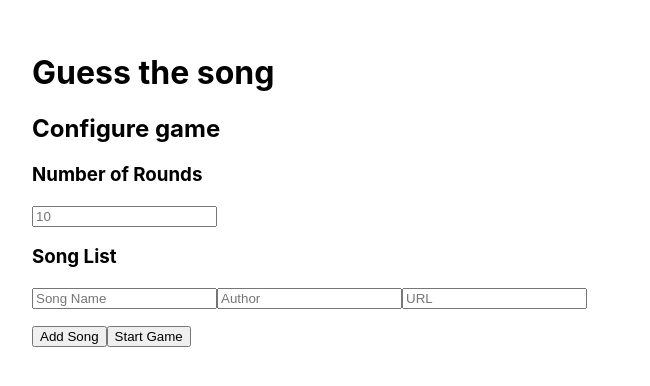
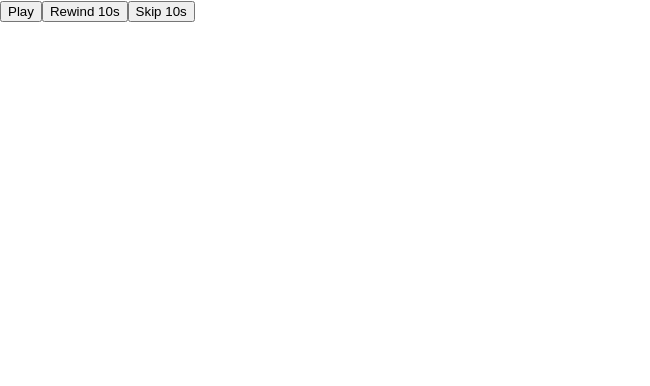
Before and after one commit to Tuanlinh12312/Guess-the-song-singleplayer, a React (Create React App) app in the folder frontend/: page /ingame in a window 1280 px wide. Shown: the top 386 px of the page, without its empty margins (0-650 px from the left). Built offline with nearby package versions, Linux system fonts and the light colour scheme.

Commit message:
frontend routing

```diff
--- a/frontend/package.json
+++ b/frontend/package.json
@@ -9,6 +9,7 @@
     "react": "^19.0.0",
     "react-bootstrap": "^2.9.0-beta.1",
     "react-dom": "^19.0.0",
+    "react-router-dom": "^7.1.3",
     "react-scripts": "5.0.1",
     "react-youtube": "^10.1.0"
   },
--- a/frontend/src/App.js
+++ b/frontend/src/App.js
@@ -1,15 +1,18 @@
 import React from "react";
 import SongSubmissionForm from "./components/SongSubmissionForm";
 import YouTubePlayer from "./components/YoutubePlayer";
+import { BrowserRouter as Router, Routes, Route } from "react-router-dom";
+import MainGame from "./components/MainGame";
 
 function App() {
   return (
-    <div style={{ padding: "2rem" }}>
-      <h1>Guess the song</h1>
-      <SongSubmissionForm />
-    </div>
+    <Router>
+      <Routes>
+        <Route path="/" element={<SongSubmissionForm />} />
+        <Route path="/ingame" element={<MainGame />} />
+      </Routes>
+    </Router>
   );
-  // return <YouTubePlayer videoUrl={"https://www.youtube.com/watch?v=r6zIGXun57U&ab_channel=LeagueofLegends"}/>;
 }
 
 export default App;
--- a/frontend/src/components/MainGame.jsx
+++ b/frontend/src/components/MainGame.jsx
@@ -3,11 +3,12 @@ import axios from "axios";
 import YouTubePlayer from "./YoutubePlayer";
 
 const MainGame = () => {
-    return (
-        <div>
-            <h2>Listen carefully!</h2>
-        </div>
-    );
+    // return (
+    //     <div>
+    //         <h2>Listen carefully!</h2>
+    //     </div>
+    // );
+    return <YouTubePlayer videoUrl={"https://www.youtube.com/watch?v=r6zIGXun57U&ab_channel=LeagueofLegends"}></YouTubePlayer>;
 };
 
 export default MainGame;
--- a/frontend/src/components/SongSubmissionForm.jsx
+++ b/frontend/src/components/SongSubmissionForm.jsx
@@ -1,7 +1,9 @@
 import React, { useState } from "react";
 import axios from "axios";
+import { Navigate, useNavigate } from "react-router-dom";
 
 const SongSubmissionForm = () => {
+  const navigate = useNavigate();
   const [round, setRound] = useState({"round": 10})
   const [songs, setSongs] = useState([{"name": "", "author": "", "url": "" }]);
   const [message, setMessage] = useState("");
@@ -34,10 +36,12 @@ const SongSubmissionForm = () => {
     } catch (err) {
       setMessage(`Error: ${err.response?.data?.error || "Something went wrong"}`);
     }
+    navigate('/ingame');
   };
 
   return (
     <div>
+      <h1>Guess the song</h1>
       <h2>Configure game</h2>
       <form onSubmit={handleSubmit}>
         <h3>Number of Rounds</h3>
```
Also changed, not shown: 1 other file (tests, documents, lock files or other folders).
